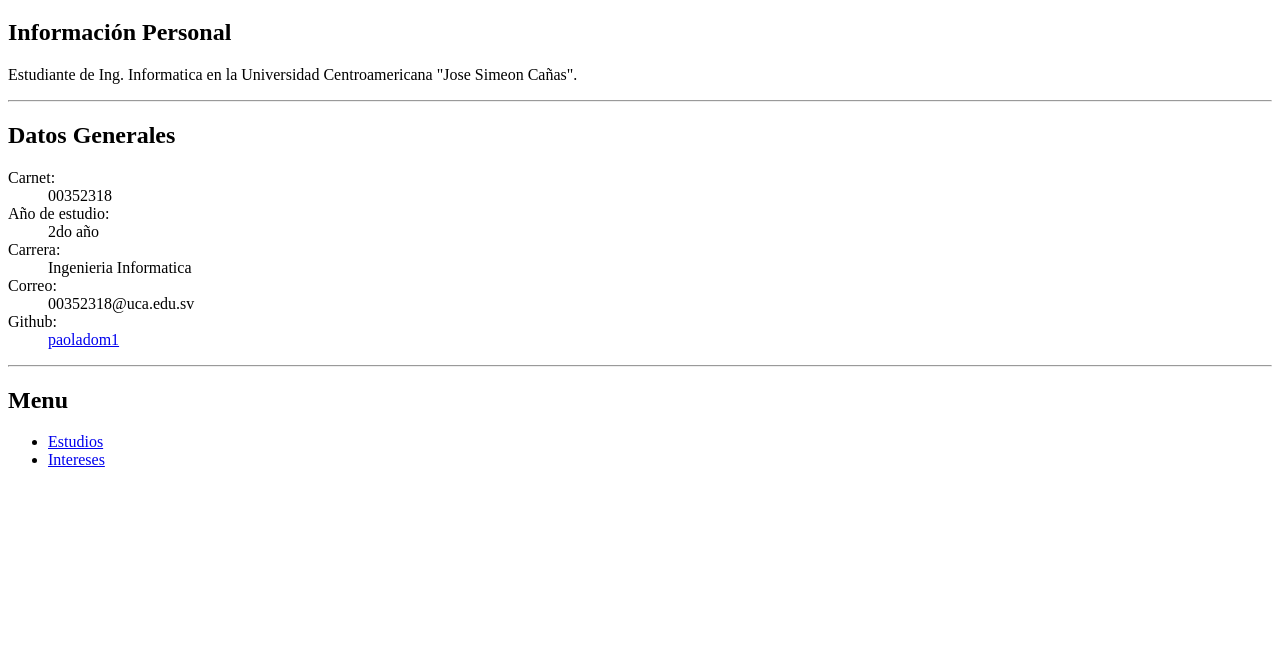
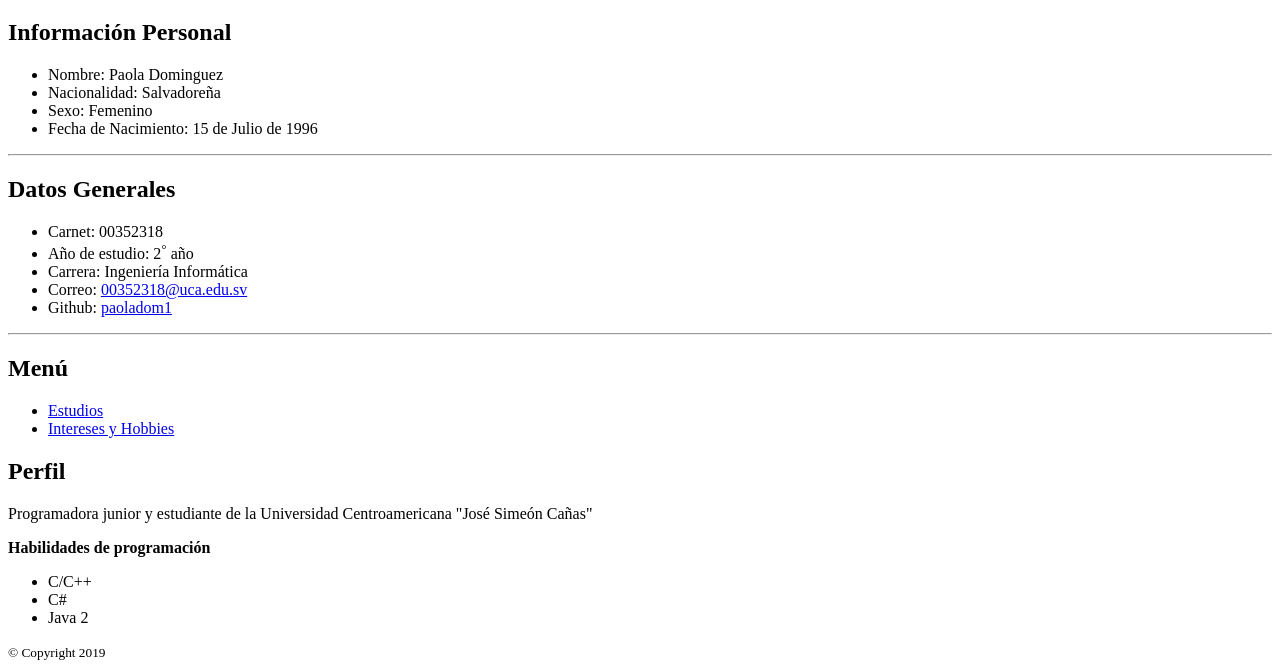
Before and after one commit to paoladom1/Portafolio_PW0219_00352318, a plain HTML site: page Tarea1/src/curriculum.html in a window 1280 px wide. Shown: the part 153-822 px from the top of the page. Before the commit the page ends 800 px from the top, so only its background shows below. Drawn offline with Linux system fonts and the light colour scheme.

Commit message:
[Tarea1] Update: Nueva Informacion

```diff
--- a/Tarea1/src/curriculum.html
+++ b/Tarea1/src/curriculum.html
@@ -1,53 +1,71 @@
 <!DOCTYPE html>
 <html lang="en">
+
 <head>
     <meta charset="UTF-8">
     <meta name="viewport" content="width=device-width, initial-scale=1.0">
     <meta http-equiv="X-UA-Compatible" content="ie=edge">
     <title>Curriculum Vitae</title>
 </head>
+
 <body>
-    <img src="../resources/img/profile.jpg" width="110" height="80" alt="profile photo"/>
+    <header>
+        <img src="../resources/img/profile.jpg" width="110" height="80" alt="profile photo" />
         <h1>Acerca de mi</h1>
+    </header>
+    <main>
         <section>
-        <h2 id="description">Información Personal</h2>
-        <p>
-            Estudiante de Ing. Informatica en la Universidad Centroamericana "Jose Simeon Cañas".
-        </p>
+            <h2>Información Personal</h2>
+            <ul>
+                <li>Nombre: Paola Dominguez</li>
+                <li>Nacionalidad: Salvadoreña</li>
+                <li>Sexo: Femenino</li>
+                <li>Fecha de Nacimiento: 15 de Julio de 1996</li>
+            </ul>
         </section>
         <hr>
         <section>
-        <h2 id="info">Datos Generales</h2>
-        <dl>
-            <dt>Carnet:</dt>
-            <dd>00352318</dd>
-            <dt>Año de estudio:</dt>
-            <dd>2do año</dd>
-            <dt>Carrera:</dt>
-            <dd>Ingenieria Informatica</dd>
-            <dt>Correo:</dt>
-            <dd>00352318@uca.edu.sv</dd>
-            <dt>Github:</dt>
-            <dd>
+            <h2>Datos Generales</h2>
+            <ul>
+                <li>Carnet: 00352318</li>
+                <li>Año de estudio: 2<sup>°</sup> año</li>
+                <li>Carrera: Ingeniería Informática</li>
+                <li>Correo:
+                    <a href="mailto:00352318@uca.edu.sv">00352318@uca.edu.sv</a>
+                </li>
+                <li>Github:
                     <a href="https://github.com/paoladom1" target="_blank">paoladom1</a>
-            </dd>
-        </dl>
+                </li>
+            </ul>
         </section>
         <hr>
         <section>
-        <h2>Menu</h2>
+            <h2>Menú</h2>
             <nav>
                 <ul>
                     <li>
                         <a href="estudios.html">Estudios</a>
                     </li>
                     <li>
-                    <a href="hobbies.html">Intereses</a>
+                        <a href="hobbies.html">Intereses y Hobbies</a>
                     </li>
                 </ul>
             </nav>
         </section>
+        <section>
+            <h2>Perfil</h2>
+                <p>Programadora junior y estudiante de la Universidad Centroamericana "José Simeón Cañas"</p>
+                <strong>Habilidades de programación</strong>
+                <ul>
+                    <li>C/C++</li>
+                    <li>C#</li>
+                    <li>Java 2</li>
+                </ul>
+        </section>
+    </main>
+    <footer>
+        <small>&copy; Copyright 2019</small>
+    </footer>
+</body>
 
-
-</body>
 </html>
```
Also changed, not shown: Tarea1/src/estudios.html (+45 -0 lines), Tarea1/src/hobbies.html (+20 -2 lines). Lines whose indentation alone changed are shown as unchanged.
